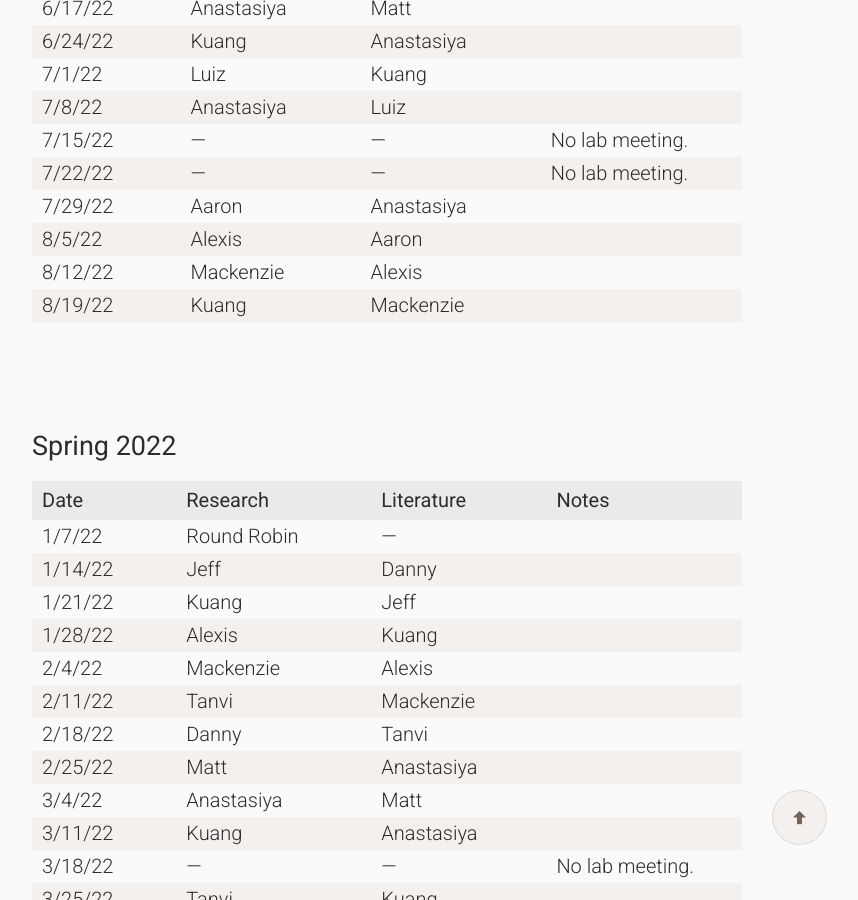
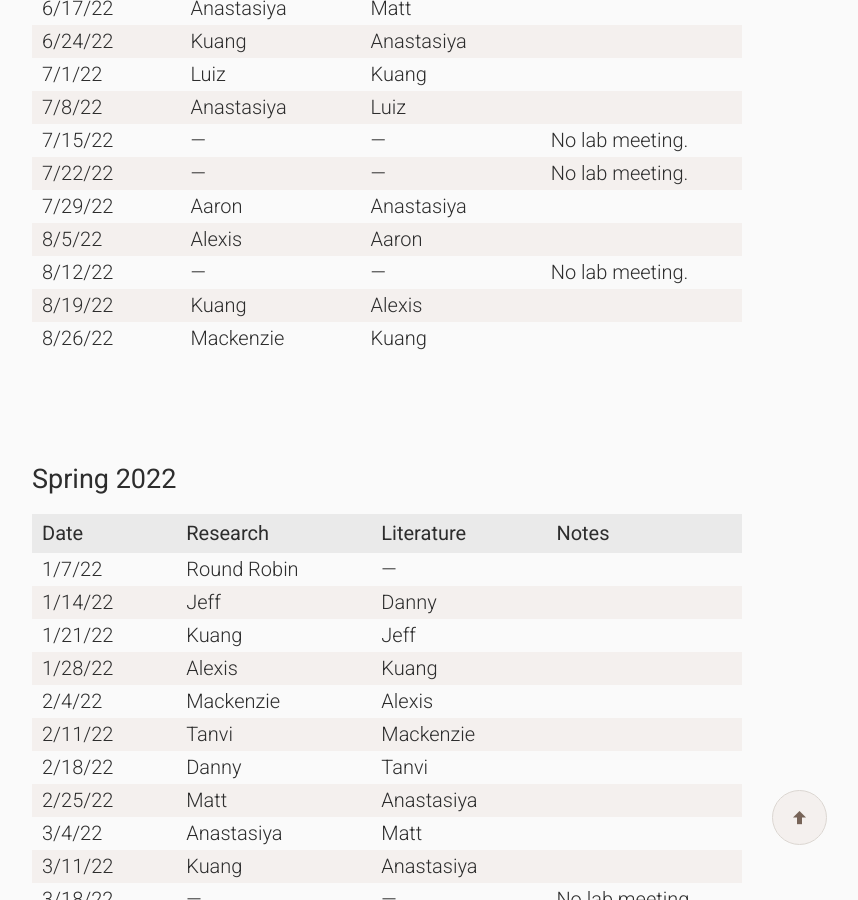
Before and after one commit to wilkelab/wilkelab.github.io, a Jekyll site: the page built from lab_meetings.md, in a window 1280 px wide and 900 px high, scrolled down 493 px. Shown: the whole window, without its empty margins (253-1111 px from the left). Built offline with Jekyll 4.4.1, drawn with Linux system fonts in a browser that asks for light colours; nearby versions of some CDN libraries.

Commit message:
Cancel 08/12 meeting

```diff
--- a/lab_meetings.md
+++ b/lab_meetings.md
@@ -24,8 +24,9 @@ Lab meetings are held Fridays from 11 AM -- 12:30 PM in MBB 3.204.
 | 7/22/22 || --- || --- || No lab meeting.
 | 7/29/22 || Aaron || Anastasiya ||
 | 8/5/22 || Alexis || Aaron ||
-| 8/12/22 || Mackenzie || Alexis ||
-| 8/19/22 || Kuang || Mackenzie ||
+| 8/12/22 || --- || --- || No lab meeting.
+| 8/19/22 || Kuang || Alexis ||
+| 8/26/22 || Mackenzie || Kuang ||
 |------+---+--------------------+---+----------------------+---+-------|
 {:.widetable}
 
```
